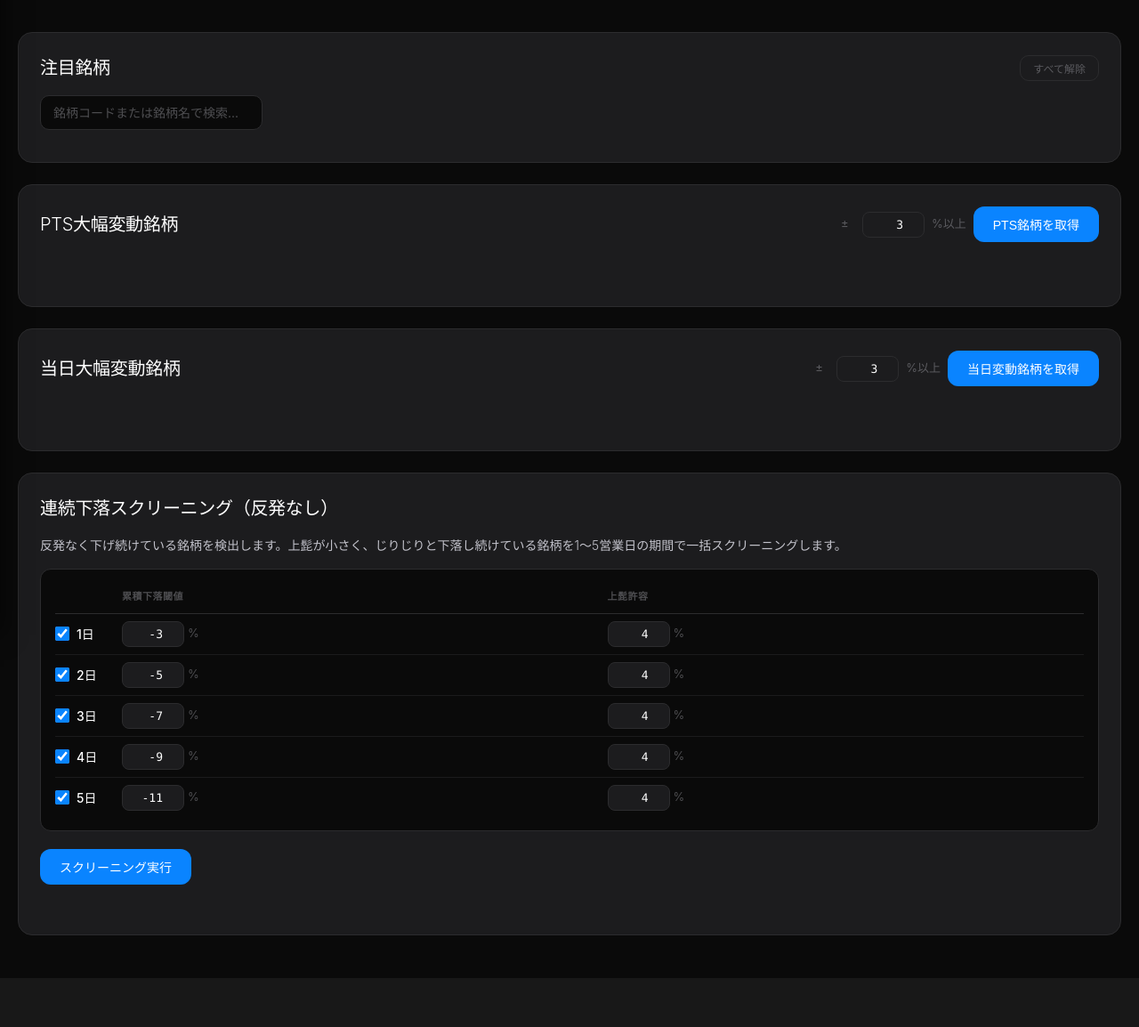
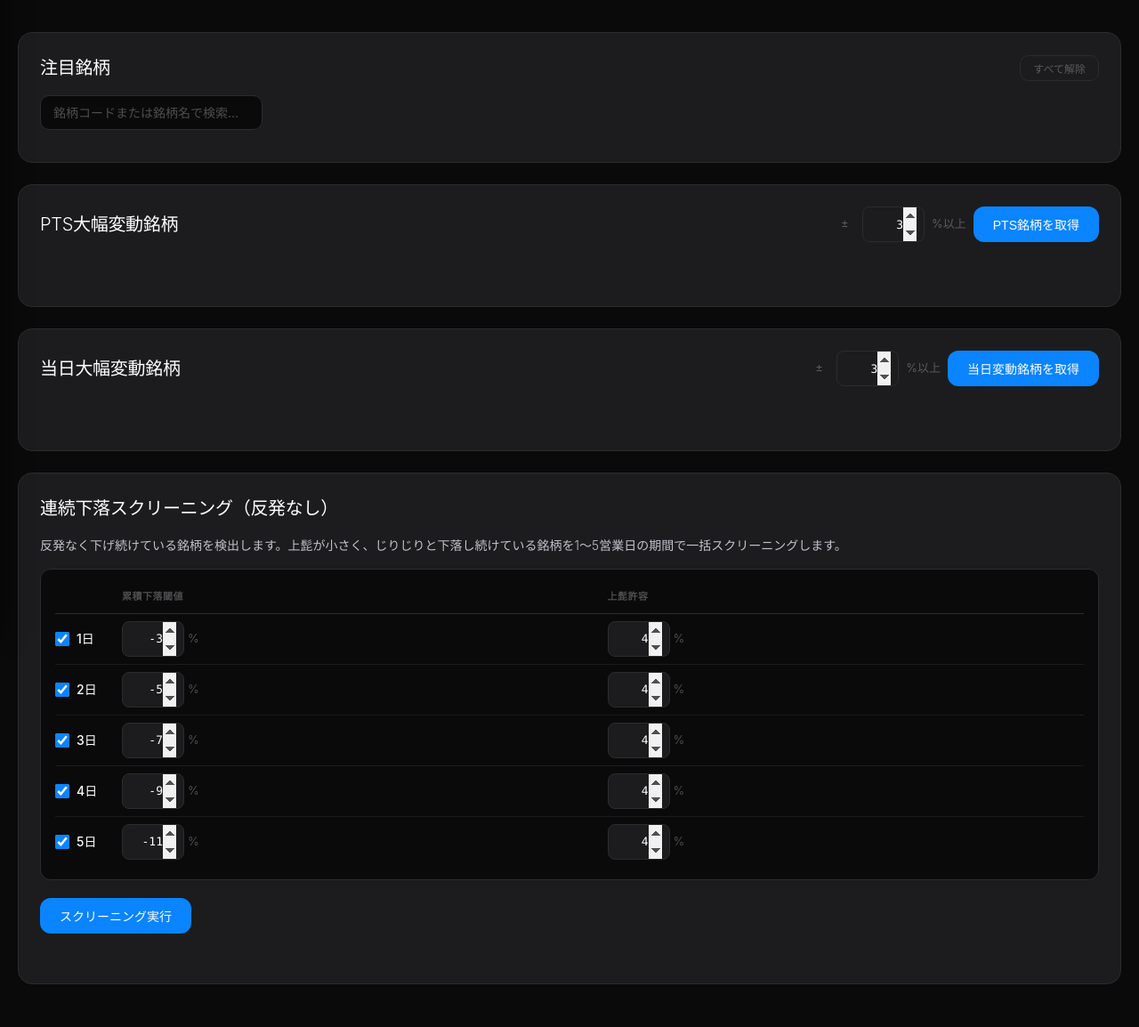
Before and after one commit to kou1111/stock-screener, a Flask app: page / in a window 1280 px wide. Shown: the part 87-1241 px from the top of the page at 89% size. Before the commit the page ends 1186 px from the top, so only its background shows below. Run offline with Flask 3, Linux system fonts and the light colour scheme; some libraries are stand-ins or nearby versions.

Commit message:
Enlarge number input spinners for easier tapping
Co-Authored-By: Claude Opus 4.6 <noreply@anthropic.com>

```diff
--- a/static/style.css
+++ b/static/style.css
@@ -19,6 +19,15 @@ body {
   color: var(--text);
   line-height: 1.5;
   -webkit-font-smoothing: antialiased;
+}
+
+input[type="number"] { min-height: 40px; }
+input[type="number"]::-webkit-inner-spin-button,
+input[type="number"]::-webkit-outer-spin-button {
+  opacity: 1;
+  width: 30px;
+  height: 40px;
+  cursor: pointer;
 }
 
 /* ── レイアウト ────────────────────────────────── */
--- a/templates/index.html
+++ b/templates/index.html
@@ -4,7 +4,7 @@
   <meta charset="UTF-8">
   <meta name="viewport" content="width=device-width, initial-scale=1.0">
   <title>StockLens</title>
-  <link rel="stylesheet" href="/static/style.css?v=46">
+  <link rel="stylesheet" href="/static/style.css?v=47">
   <script src="https://cdn.plot.ly/plotly-2.35.2.min.js"></script>
   <!-- Google tag (gtag.js) -->
   <script async src="https://www.googletagmanager.com/gtag/js?id=G-HJQXL95L5F"></script>
```
